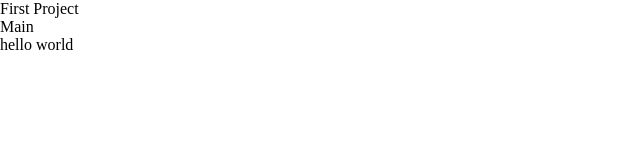
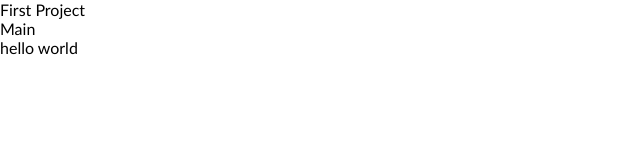
Before and after one commit to falderol9/projectFirst, a plain HTML site: page index.html in a window 1280 px wide. Shown: the full height of the page, 0-640 px from the left. Drawn offline with Linux system fonts and the light colour scheme.

Commit message:
Changed font family

```diff
--- a/styles.css
+++ b/styles.css
@@ -4,3 +4,8 @@
   margin: 0;
   padding: 0;
 }
+
+body {
+  font-family: "Trebuchet MS", "Lucida Sans Unicode", "Lucida Grande",
+    "Lucida Sans", Arial, sans-serif;
+}
```
